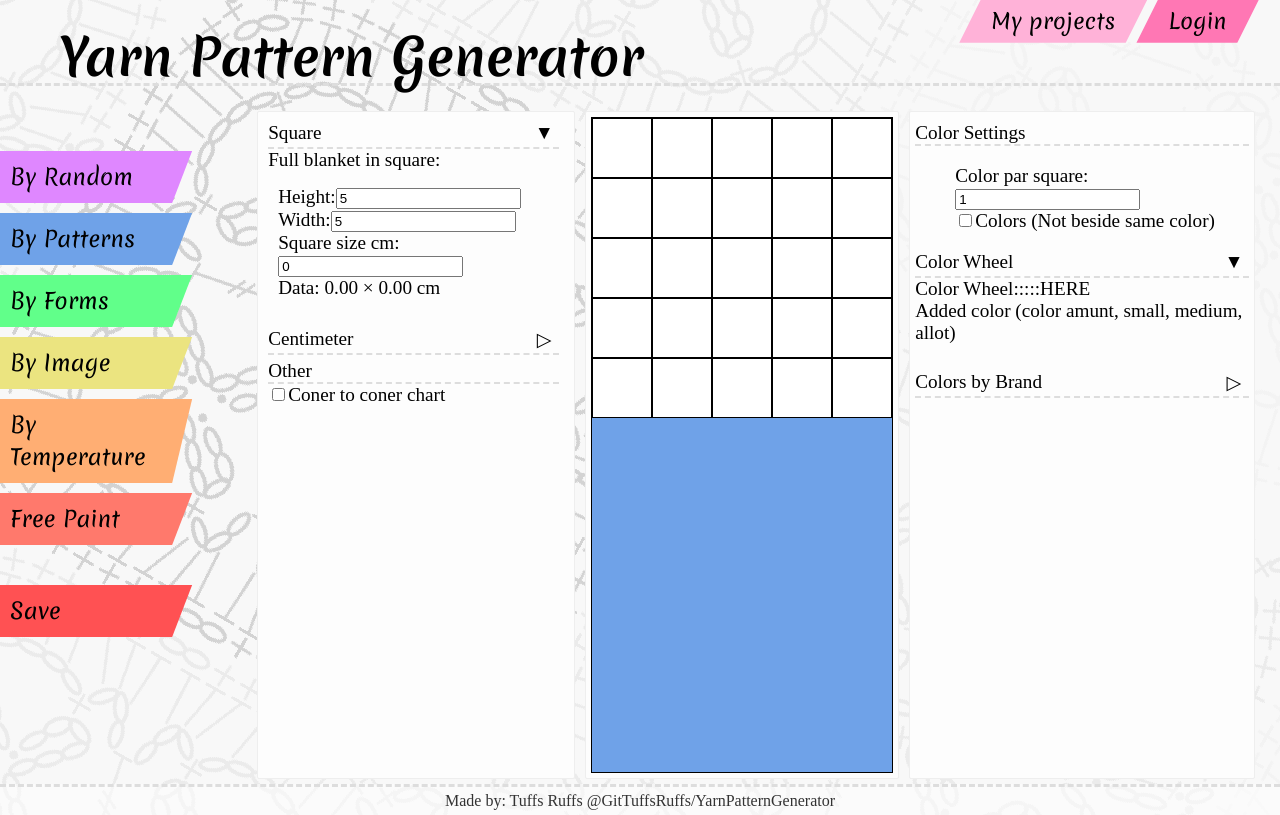
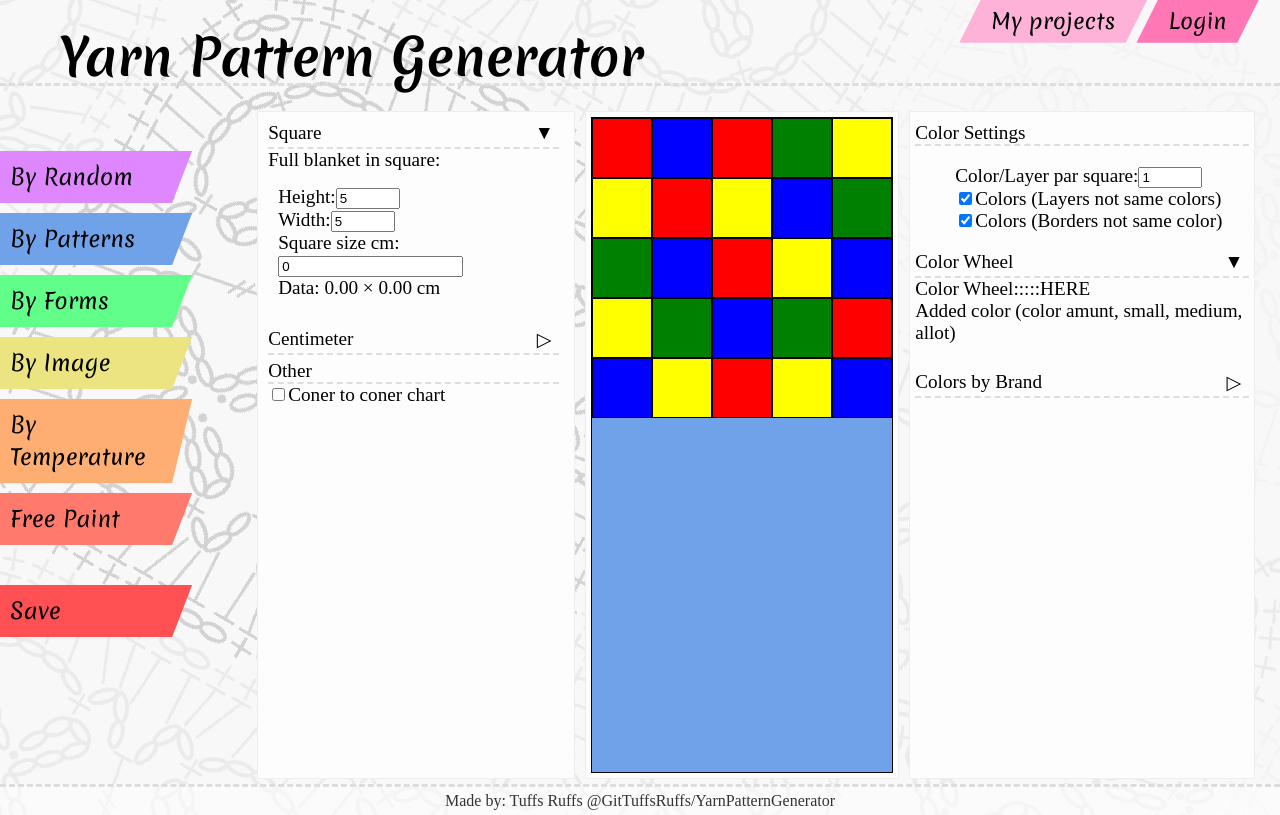
Before and after one commit to GitTuffsRuffs/YarnPatternGenerator, a Vue app in the folder front/: page /random in a window 1280 px wide. Built offline with nearby package versions, Linux system fonts and the light colour scheme.

Commit message:
Color generator, cheekboxes

```diff
--- a/front/src/views/Random.vue
+++ b/front/src/views/Random.vue
@@ -3,9 +3,9 @@
     <div id="SettingsAll">
       <div>
         <span
-          class="ProjectHeader"
-          @click="acctiveBoxToggle"
-          data-name="Square"
+                class="ProjectHeader"
+                @click="acctiveBoxToggle"
+                data-name="Square"
         >
           <span>Square</span>
           <span v-if="activeBox !== 'Square'"> ▷ </span>
@@ -17,21 +17,21 @@
             <li>
               <label>
                 <span>Height:</span>
-                <input v-model="height" type="number"/>
+                <input v-model="height" type="number" min="1" max="100"/>
               </label>
             </li>
 
             <li>
               <label>
                 <span>Width:</span>
-                <input v-model="width" type="number"/>
+                <input v-model="width" type="number" min="1" max="100"/>
               </label>
             </li>
 
             <li>
               <label>
                 <span>Square size cm:</span>
-                <input v-model="size" type="number" step="0.01"/>
+                <input v-model="size" type="number" step="0.01" min="0.01"/>
               </label>
             </li>
 
@@ -105,19 +105,21 @@
         <ol>
           <li>
             <label>
-              <span>Color par square:</span>
-              <input v-model="squareColors" type="number"/>
+              <span>Color/Layer par square:</span>
+              <input v-model="squareColors" type="number" min="1" max="100"/>
             </label>
           </li>
 
           <li>
             <label>
-              <input
-                type="checkbox"
-                name="colorBesideSame"
-                value="colorBesideSame"
-              />
-              <span>Colors (Not beside same color)</span>
+              <input type="checkbox" v-model="colorLayerMatch"/>
+              <span>Colors (Layers not same colors)</span>
+            </label>
+          </li>
+          <li>
+            <label>
+              <input type="checkbox" v-model="colorBorderMatch"/>
+              <span>Colors (Borders not same color)</span>
             </label>
           </li>
         </ol>
@@ -185,7 +187,8 @@ const generateGrid = () => {
   const width = component.width;
   const height = component.height;
   const squareColors = component.squareColors;
-  const baseColor = "white";
+  const availableColors = ["red", "blue", "yellow", "green"];
+  //let possibleColors = "";
   const colorList = [] as string[][][];
 
   //generate new color list:
@@ -196,7 +199,37 @@ const generateGrid = () => {
       const layerColors = [] as string[];
 
       for (let l = 0; l < squareColors; l++) {
-        layerColors.push(baseColor);
+        if(availableColors.length < 2) {
+          layerColors.push(availableColors[0]);
+          continue;
+        }
+
+        const possibleColors = [];
+
+        if (l > 0 && component.colorLayerMatch) {
+          for (const color of availableColors) {
+            if (layerColors[l - 1] != color) {
+              possibleColors.push(color);
+            }
+          }
+        } else if(l == 0 && component.colorBorderMatch) {
+          for (const color of availableColors) {
+            if(x > 0 && rowColors[x -1][0] === color) {
+              continue;
+            }
+            if(y > 0 && colorList[y -1][x][0] === color) {
+              continue;
+            }
+            possibleColors.push(color);
+          }
+        } else {
+          for (const color of availableColors) {
+            possibleColors.push(color);
+          }
+        }
+        const randomColor = possibleColors[Math.floor(Math.random() * possibleColors.length)];
+        window.console.log({randomColor, possibleColors});
+        layerColors.push(randomColor);
       }
       rowColors.push(layerColors);
     }
@@ -214,7 +247,7 @@ const startTimer = () => {
 
 export default {
   name: "random",
-  components: { CanvasGrid },
+  components: {CanvasGrid},
   data: () => ({
     activeBox: "Square",
     activColor: "ColorWheel",
@@ -222,7 +255,9 @@ export default {
     height: 5,
     width: 5,
     size: 0,
-    squareColors: 1
+    squareColors: 1,
+    colorLayerMatch: true,
+    colorBorderMatch: true,
   }),
   methods: {
     acctiveBoxToggle(event: Event) {
@@ -255,6 +290,8 @@ export default {
     height: startTimer,
     width: startTimer,
     squareColors: startTimer,
+    colorLayerMatch: startTimer,
+    colorBorderMatch: startTimer,
   },
 
 };
```
